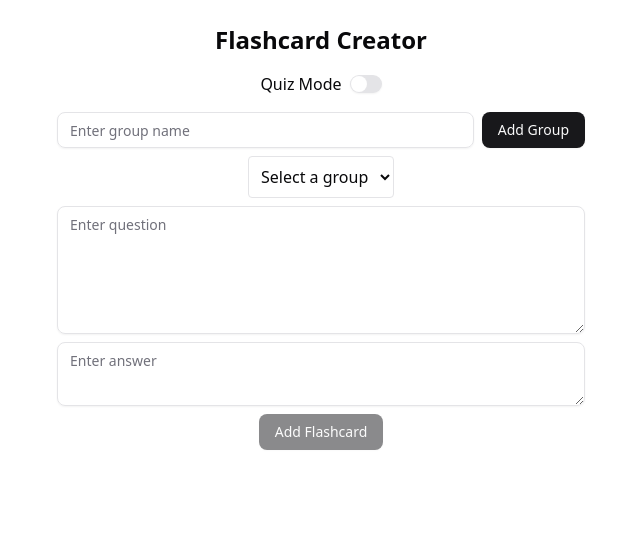
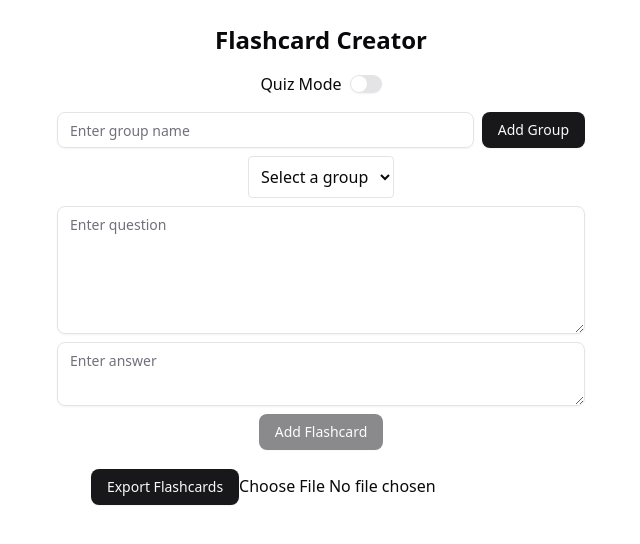
Before and after one commit to miksingsoju/Flashcards, a Next.js app: page / in a window 1280 px wide. Shown: the top 544 px of the page, without its empty margins (319-959 px from the left). Built offline with nearby package versions, Linux system fonts and the light colour scheme.

Commit message:
you can export now

```diff
--- a/src/app/page.js
+++ b/src/app/page.js
@@ -46,24 +46,6 @@ export default function FlashcardApp() {
     }
   };
 
-  const deleteFlashcard = (index) => {
-    const updatedFlashcards = flashcards.filter((_, i) => i !== index);
-    setFlashcards(updatedFlashcards);
-  };
-
-  const editFlashcard = (index) => {
-    setEditingIndex(index);
-    setEditQuestion(flashcards[index].question);
-    setEditAnswer(flashcards[index].answer);
-  };
-
-  const saveFlashcard = () => {
-    const updatedFlashcards = [...flashcards];
-    updatedFlashcards[editingIndex] = { ...updatedFlashcards[editingIndex], question: editQuestion, answer: editAnswer };
-    setFlashcards(updatedFlashcards);
-    setEditingIndex(null);
-  };
-
   const nextCard = () => {
     setShowAnswer(false);
     setCurrentIndex((prevIndex) => (prevIndex + 1) % filteredFlashcards.length);
@@ -75,6 +57,33 @@ export default function FlashcardApp() {
     } else {
       setShowAnswer(true);
     }
+  };
+
+  const exportFlashcards = () => {
+    const dataStr = "data:text/json;charset=utf-8," + encodeURIComponent(JSON.stringify(flashcards));
+    const downloadAnchor = document.createElement("a");
+    downloadAnchor.setAttribute("href", dataStr);
+    downloadAnchor.setAttribute("download", "flashcards.json");
+    document.body.appendChild(downloadAnchor);
+    downloadAnchor.click();
+    document.body.removeChild(downloadAnchor);
+  };
+
+  const importFlashcards = (event) => {
+    const file = event.target.files[0];
+    if (!file) return;
+
+    const reader = new FileReader();
+    reader.onload = (e) => {
+      try {
+        const importedData = JSON.parse(e.target.result);
+        setFlashcards(importedData);
+        localStorage.setItem("flashcards", JSON.stringify(importedData));
+      } catch (error) {
+        console.error("Error importing flashcards:", error);
+      }
+    };
+    reader.readAsText(file);
   };
 
   const filteredFlashcards = flashcards.filter(card => card.group === selectedGroup);
@@ -135,25 +144,17 @@ export default function FlashcardApp() {
             <Card key={index} className="p-4 text-center border border-gray-300 shadow-lg">
               <div className="bg-green-600 text-white text-lg font-bold p-3 rounded-t-lg">{card.group}</div>
               <CardContent className="p-4">
-                {editingIndex === index ? (
-                  <>
-                    <Textarea value={editQuestion} onChange={(e) => setEditQuestion(e.target.value)} className="mb-2" />
-                    <Textarea value={editAnswer} onChange={(e) => setEditAnswer(e.target.value)} className="mb-2" />
-                    <Button onClick={saveFlashcard} className="hover:bg-blue-600">Save</Button>
-                  </>
-                ) : (
-                  <>
-                    <div className="text-xl font-semibold mb-2">{card.question}</div>
-                    <div className="text-gray-600">{card.answer}</div>
-                    <Button onClick={() => editFlashcard(index)} className="hover:bg-yellow-600 mr-2">Edit</Button>
-                    <Button onClick={() => deleteFlashcard(index)} className="hover:bg-red-600">Delete</Button>
-                  </>
-                )}
+                <div className="text-xl font-semibold mb-2">{card.question}</div>
+                <div className="text-gray-600">{card.answer}</div>
               </CardContent>
             </Card>
           ))
         )}
       </div>
+      <div className="mt-4">
+        <Button onClick={exportFlashcards} className="hover:bg-blue-600">Export Flashcards</Button>
+        <input type="file" onChange={importFlashcards} className="mt-2" />
+      </div>
     </div>
   );
 }
```
